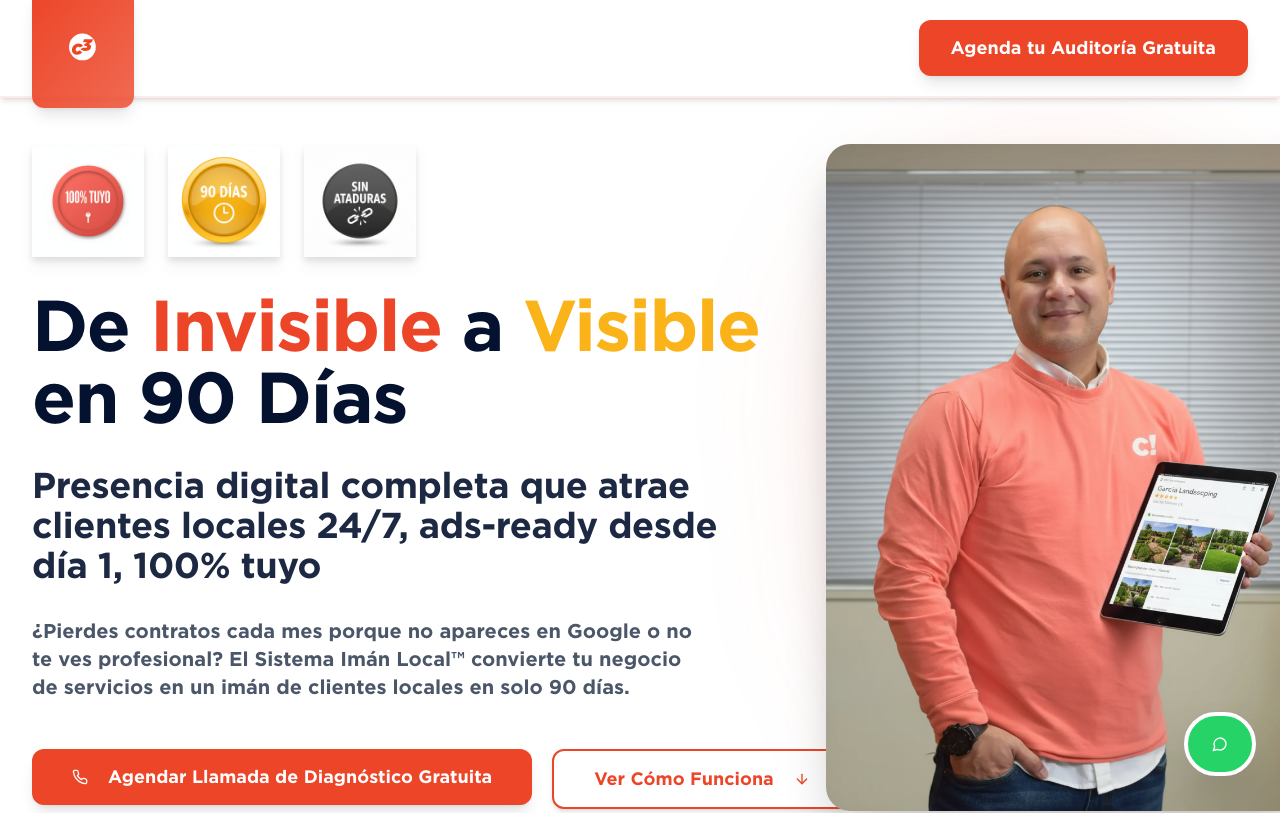
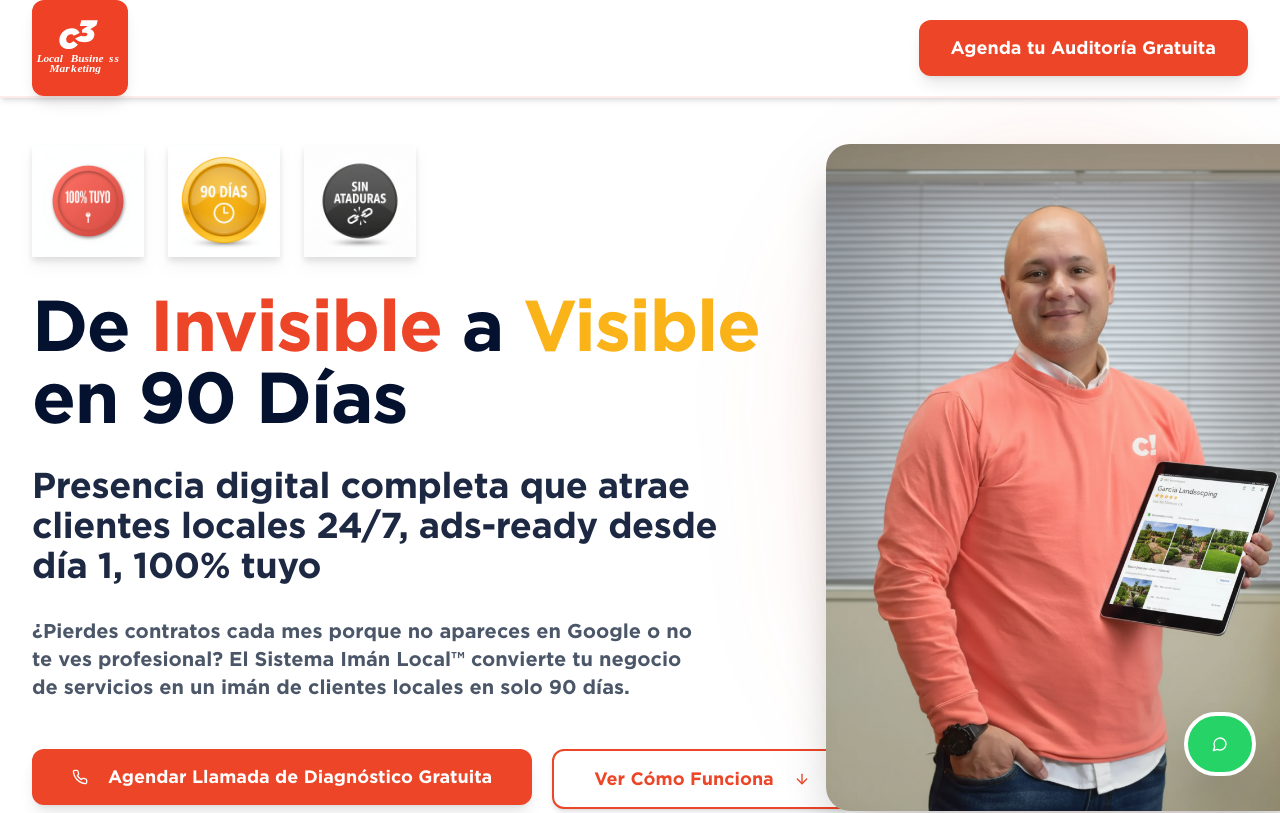
Before and after one commit to customizeditcorp/c3-local-marketing, a React (Vite) app: page / in a window 1280 px wide. Shown: the top 813 px of the page. Built offline with nearby package versions, Linux system fonts and the light colour scheme; the HTML template or start-up script is replaced by a standard one.

Commit message:
Replace logo with new version
The user provided a new logo file (`c3Verticalorange200x200.svg`) and requested it be used. The logo in the Navbar component has been updated to this new version.

```diff
--- a/src/components/Navbar.tsx
+++ b/src/components/Navbar.tsx
@@ -1,5 +1,5 @@
 import { Button } from "@/components/ui/button";
-import c3Logo from "@/assets/logos/c3white200x200.svg";
+import c3Logo from "@/assets/logos/c3Verticalorange200x200.svg";
 
 const Navbar = () => {
   const scrollToContact = () => {
@@ -12,13 +12,11 @@ const Navbar = () => {
       <div className="container mx-auto px-4 sm:px-6 lg:px-8">
         <div className="flex items-center justify-between h-20 sm:h-24">
           <div className="flex-shrink-0">
-            <div className="bg-gradient-to-br from-primary to-primary/80 rounded-xl p-4 sm:p-5 shadow-lg hover:shadow-xl transition-shadow">
-              <img
-                src={c3Logo}
-                alt="C3 Marketing"
-                className="h-14 sm:h-16 lg:h-20 w-auto"
-              />
-            </div>
+            <img
+              src={c3Logo}
+              alt="C3 Local Business Marketing"
+              className="h-16 sm:h-20 lg:h-24 w-auto rounded-lg shadow-lg hover:shadow-xl transition-shadow"
+            />
           </div>
           <Button
             onClick={scrollToContact}
```
Also changed, not shown: src/assets/logos/c3Verticalorange200x200.svg (added).
